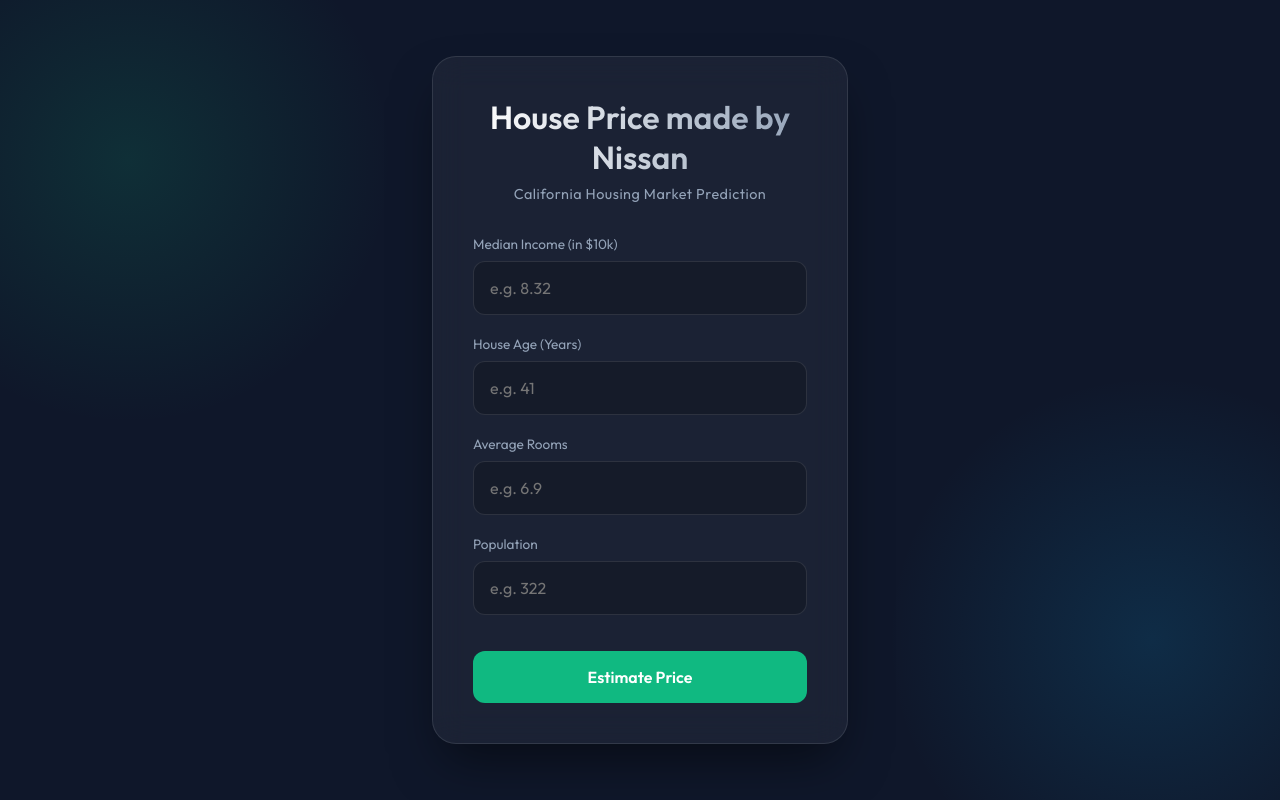
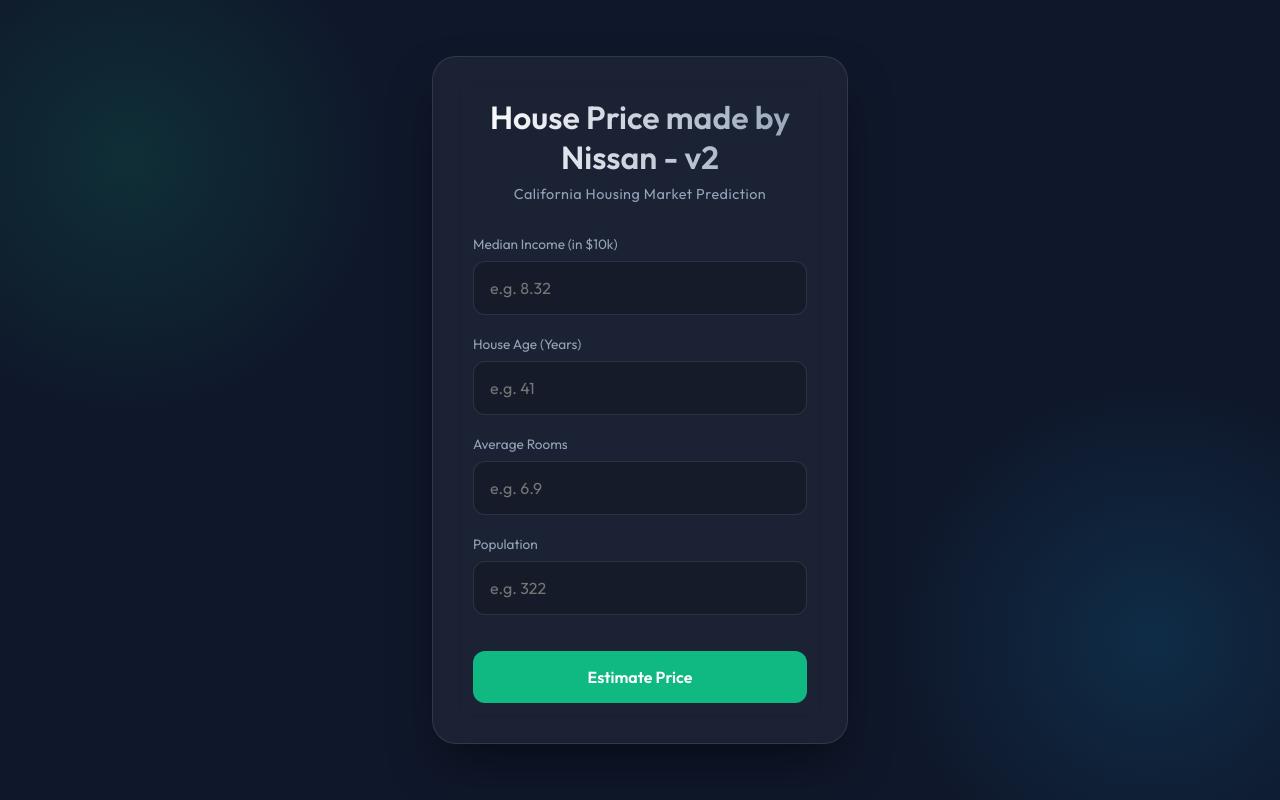
Before and after one commit to Nishan-2018/ml-ops-deployment, a plain HTML site: page app/static/index.html in a window 1280 px wide. Drawn offline with Linux system fonts and the light colour scheme.

Commit message:
Update frontend title to trigger CI/CD

```diff
--- a/app/static/index.html
+++ b/app/static/index.html
@@ -15,7 +15,7 @@
     <div class="container">
         <div class="glass-card">
             <header>
-                <h1>House Price made by Nissan</h1>
+                <h1>House Price made by Nissan - v2</h1>
                 <p>California Housing Market Prediction</p>
             </header>
 
```
